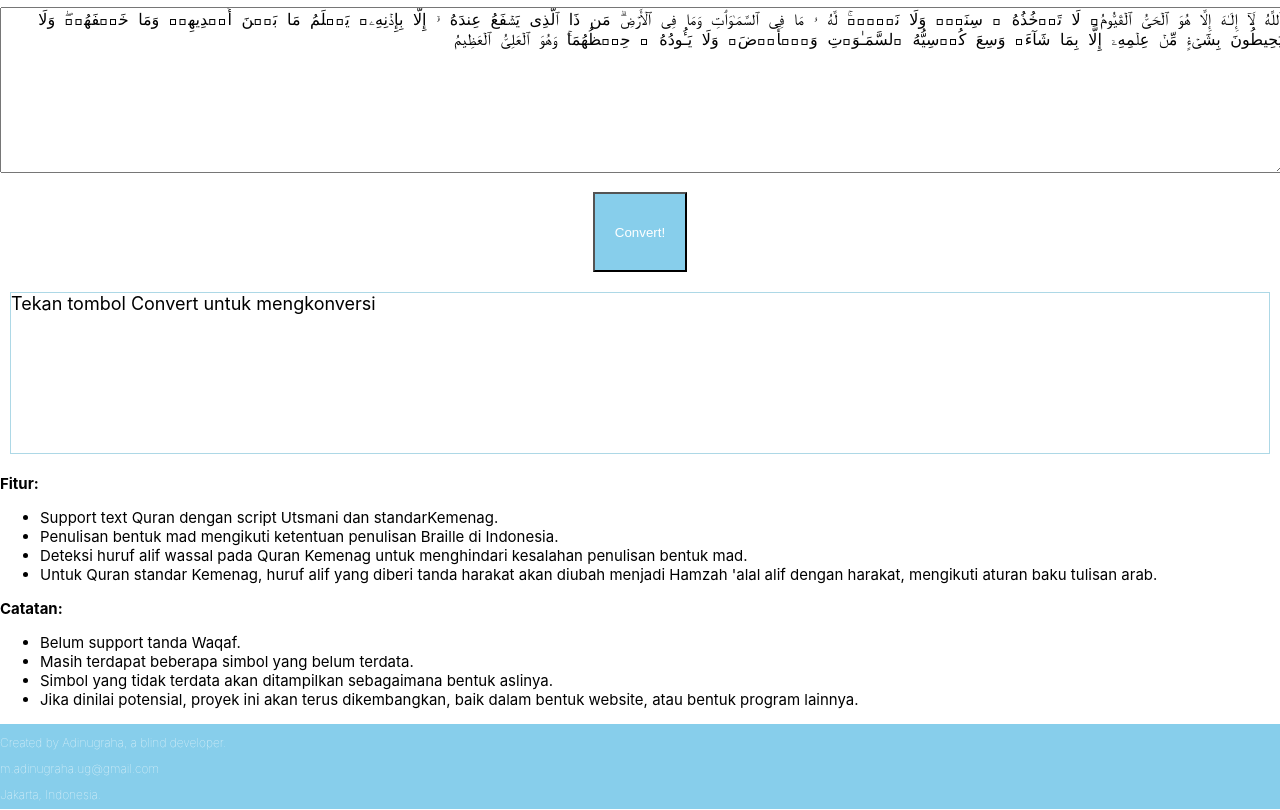
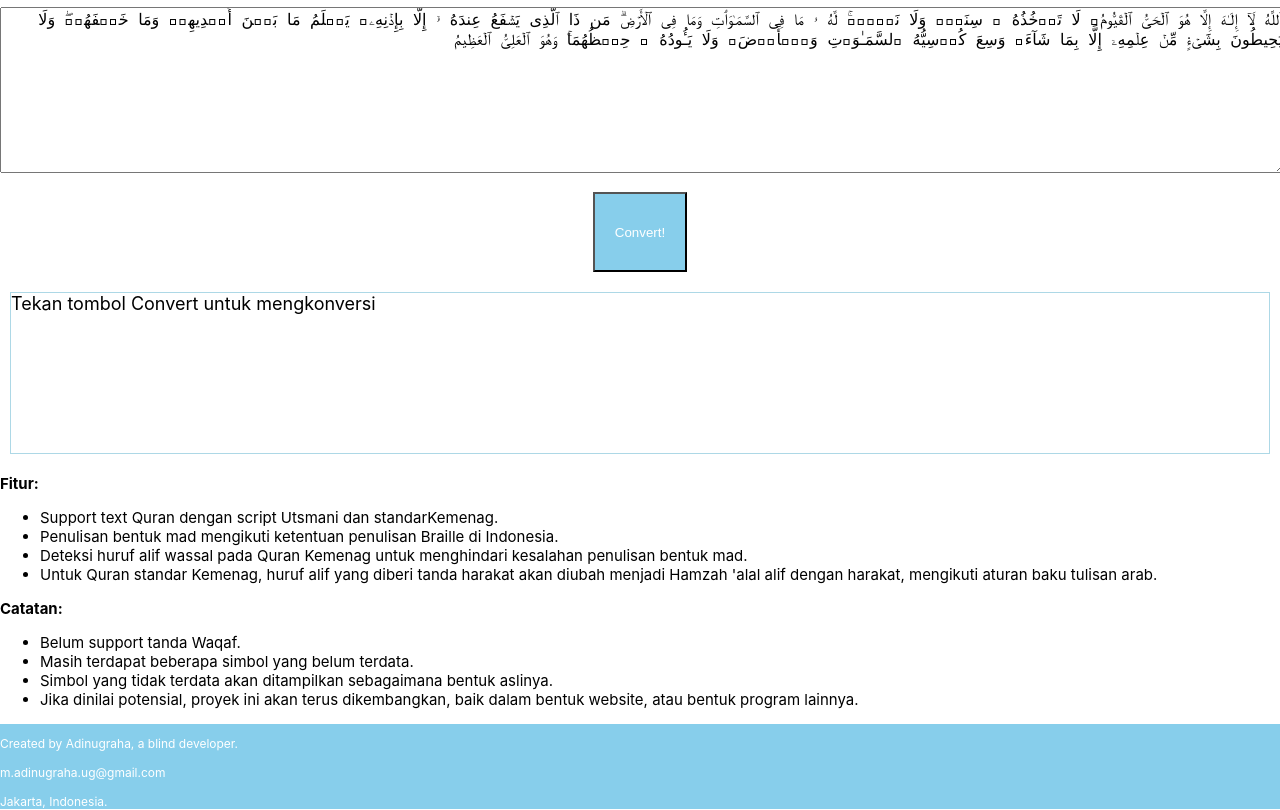
Before and after one commit to adinugraha2611/arabbrailleconverter, a plain HTML site: page index.html in a window 1280 px wide. Shown: the part 212-1022 px from the top of the page. Drawn offline with Linux system fonts and the light colour scheme.

Commit message:
fix footer layout

```diff
--- a/style.css
+++ b/style.css
@@ -49,12 +49,11 @@ input[type="button"] {
 }
 footer {
   height: 85px;
-  line-height: 14px;
+  line-height: 1.4em;
   position: absolute;
   bottom: 0px;
   width: 100%;
   background-color: skyblue;
   color: white;
-  font-weight: lighter;
   font-size: 12px;
 }
```
